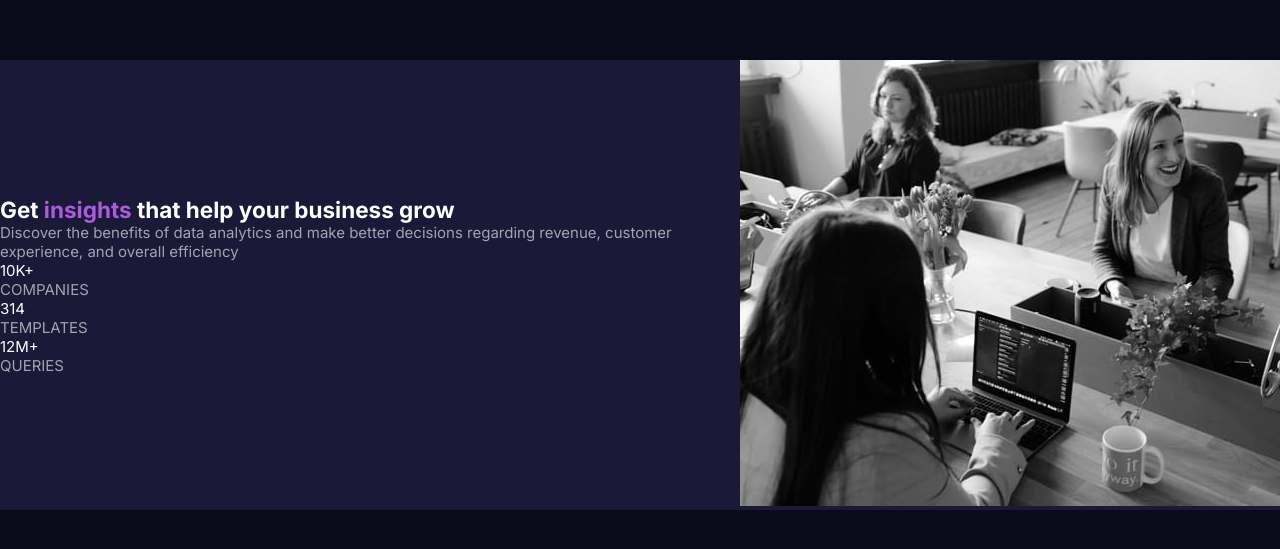
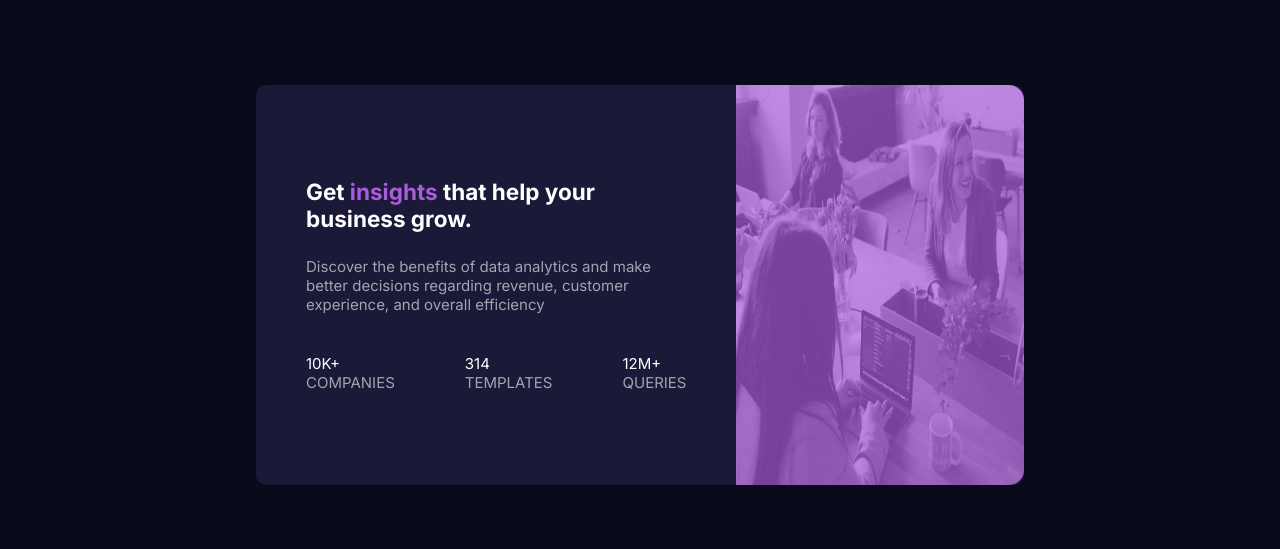
Before and after one commit to brassare/CardComponent, a plain HTML site: page index.html in a window 1280 px wide. Shown: the part 115-664 px from the top of the page. Drawn offline with Linux system fonts and the light colour scheme.

Commit message:
Finalizando o layout Desktop

```diff
--- a/assets/styles/style.css
+++ b/assets/styles/style.css
@@ -6,7 +6,7 @@
 
 :root {
   --Font-size-primary: 15px;
-    --Font-family-primary: 'Inter', 'Lexend Deca', sans-serif;
+  --Font-family-primary: "Inter", "Lexend Deca", sans-serif;
   --ColorPrimary-darkBlue: hsl(233, 47%, 7%);
   --ColorPrimary-darkDesaturatedBlue: hsl(244, 38%, 16%);
   --ColorPrimary-softViolet: hsl(277, 64%, 61%);
@@ -32,6 +32,14 @@ section {
   flex-direction: row;
   justify-content: center;
   align-items: center;
+  border-radius: 10px;
+  margin: 150px;
+  width: 60vw;
+  height: 50vh;
+}
+
+#card {
+  margin: 50px;
 }
 
 h1 {
@@ -44,6 +52,7 @@ span {
 
 #textDiscover {
   color: var(--ColorNeutral-slightlyTransparent);
+  margin: 25px 0 40px 0;
 }
 
 .number {
@@ -53,3 +62,24 @@ span {
 .data {
   color: var(--ColorNeutral-slightlyTransparent);
 }
+
+#insights {
+  display: flex;
+  flex-direction: row;
+  gap: 70px;
+}
+picture {
+  background-color: var(--ColorPrimary-softViolet);
+  width: 100%;
+  height: 100%;
+  border-top-right-radius: 15px;
+  border-bottom-right-radius: 15px;
+}
+
+img {
+  border-top-right-radius: 15px;
+  border-bottom-right-radius: 15px;
+  width: 100%;
+  height: 100%;
+  opacity: 0.3;
+}
--- a/index.html
+++ b/index.html
@@ -19,16 +19,17 @@
 
 <body>
     <section>
+        <div id="card">
             <div>
-            <div>
-                <h1>Get <span>insights</span> that help your business grow</h1>
-                <p id="textDiscover">Discover the benefits of data analytics and make better decisions regarding revenue, customer
+                <h1>Get <span>insights</span> that help your business grow.</h1>
+                <p id="textDiscover">Discover the benefits of data analytics and make better decisions regarding
+                    revenue, customer
                     experience,
                     and
                     overall efficiency</p>
             </div>
 
-            <div>
+            <div id="insights">
                 <div>
                     <p class="number">10K+</p>
                     <p class="data">COMPANIES</p>
```
Lines whose indentation alone changed are shown as unchanged.
